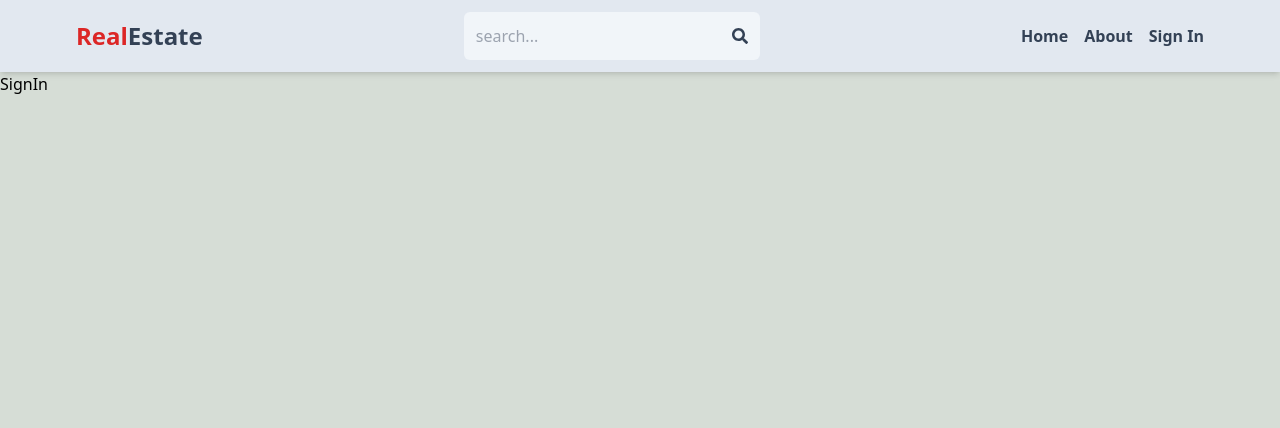
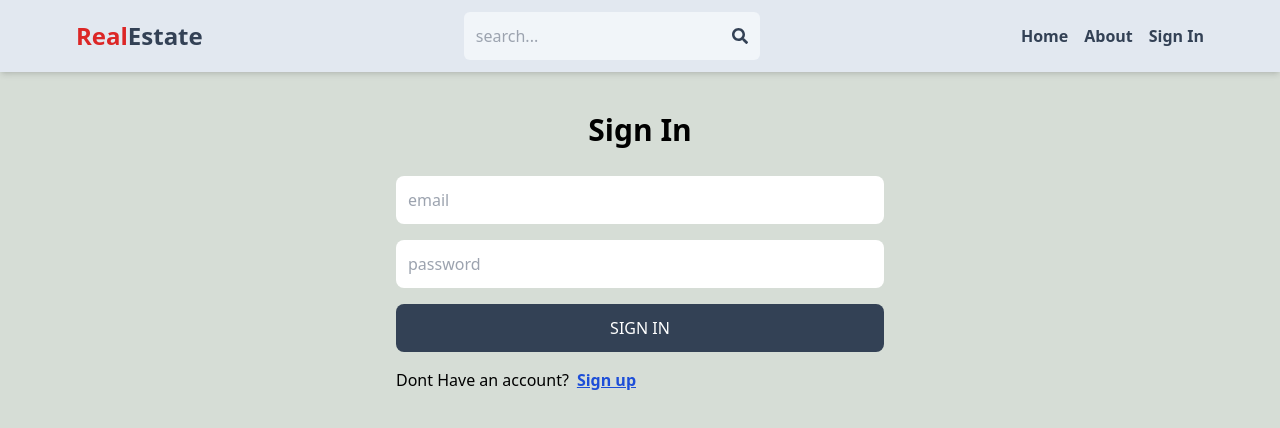
Before and after one commit to mohammadalnseirat/mern-estate, a React (Vite) app in the folder client/: page /sign-in in a window 1280 px wide. Shown: the top 428 px of the page. Built offline with nearby package versions, Linux system fonts and the light colour scheme.

Commit message:
create sign in page ui

```diff
--- a/client/src/pages/SignIn.jsx
+++ b/client/src/pages/SignIn.jsx
@@ -1,9 +1,37 @@
-import React from 'react'
+import React from "react";
+import { Link } from "react-router-dom";
 
 const SignIn = () => {
   return (
-    <div>SignIn</div>
-  )
-}
+    <div className="p-3 max-w-lg mx-auto">
+      <h1 className="text-3xl text-center my-7 font-semibold">Sign In</h1>
+      <form className="flex flex-col gap-4">
+        <input
+          type="email"
+          id="email"
+          placeholder="email"
+          className="p-3 rounded-lg focus:outline-none"
+        />
+        <input
+          type="password"
+          id="password"
+          placeholder="password"
+          className="p-3 rounded-lg focus:outline-none"
+        />
+        <button className="uppercase bg-slate-700 p-3 text-white rounded-lg hover:opacity-95 disabled:opacity-80">
+          Sign In
+        </button>
+      </form>
+      <div className="flex items-center gap-2 mt-4">
+        <p>Dont Have an account?</p>
+        <Link to={"/sign-up"}>
+          <span className="text-blue-700  underline font-semibold ">
+            Sign up
+          </span>
+        </Link>
+      </div>
+    </div>
+  );
+};
 
-export default SignIn
+export default SignIn;
```
Also changed, not shown: client/src/pages/SignUp.jsx (+2 -5 lines).
